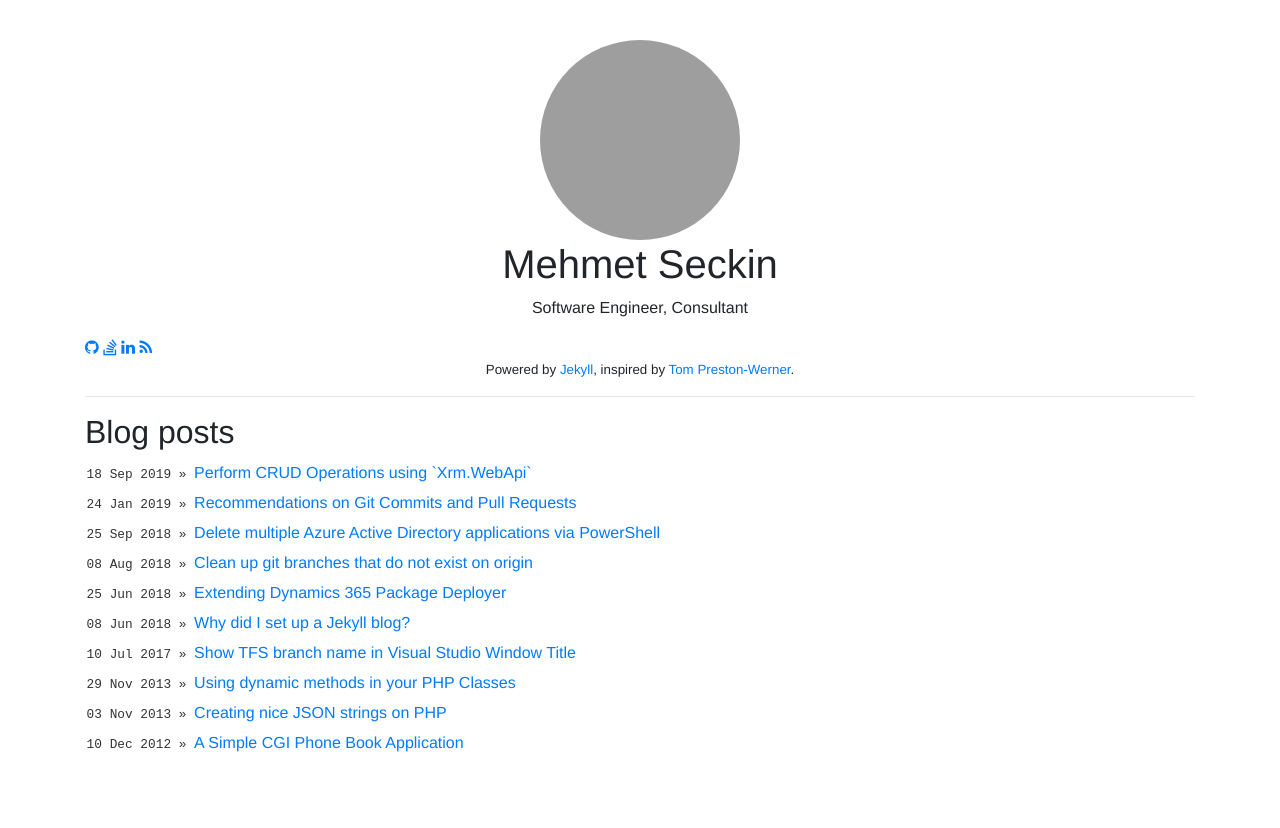
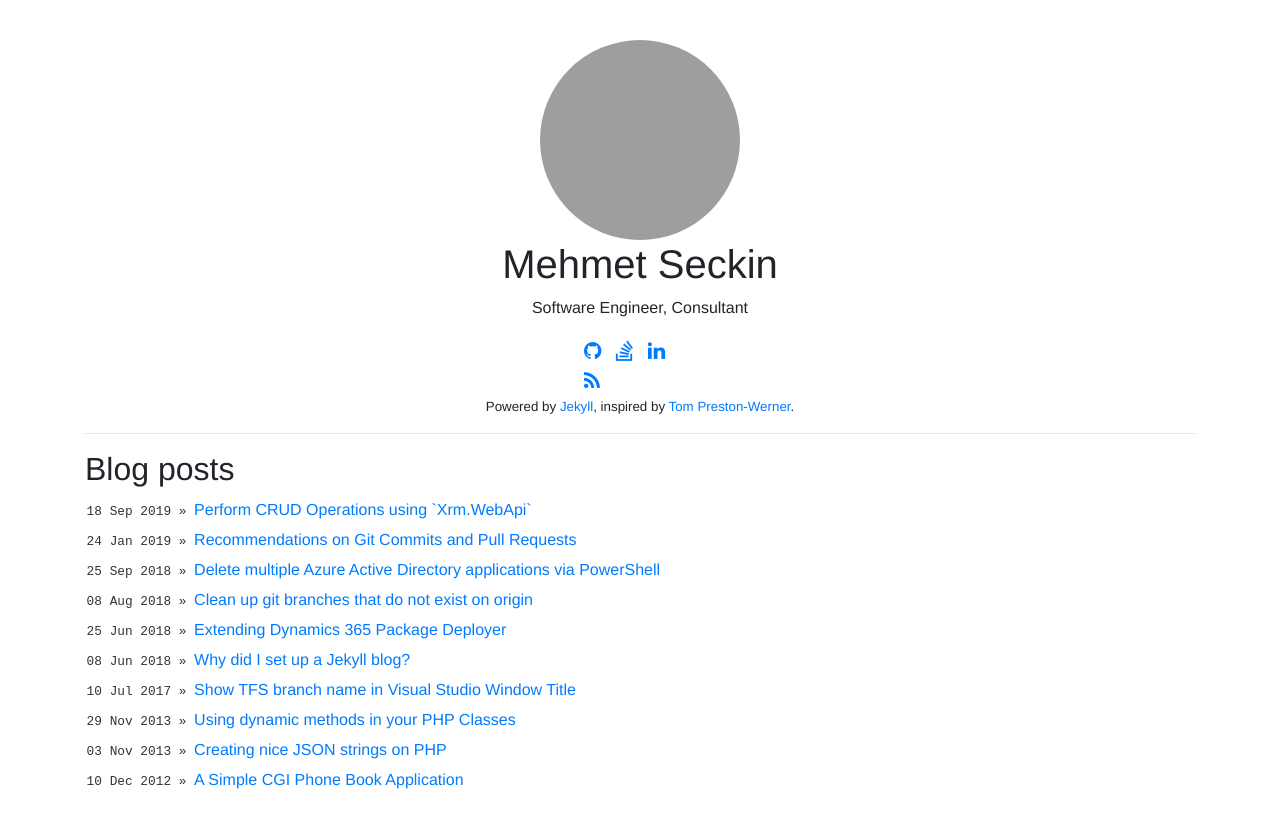
Before and after one commit to mehmetseckin/mehmetseckin.github.io, a Jekyll site: the page built from index.html, in a window 1280 px wide. Shown: the top 828 px of the page. Built offline with Jekyll 4.4.1, drawn with Linux system fonts in a browser that asks for light colours; grey boxes are pictures that could not be loaded.

Commit message:
Update links.html

```diff
--- a/_includes/links.html
+++ b/_includes/links.html
@@ -1,5 +1,7 @@
+<div class="links">
   <a href="https://github.com/mehmetseckin"><i class="fa fa-github" title="Mehmet Seckin's GitHub Profile" aria-hidden="true"></i></a>
   <a href="https://stackoverflow.com/story/mehmetseckin"><i class="fa fa-stack-overflow" title="Mehmet Seckin's StackOverflow developer story" aria-hidden="true"></i></a>
   <a href="https://linkedin.com/in/mehmet-seckin"><i class="fa fa-linkedin" title="Mehmet Seckin's LinkedIn Profile" aria-hidden="true"></i></a>
   <a href="https://dev.to/mehmetseckin">  <i class="fab fa-dev" title="Mehmet Seckin's DEV Profile" aria-hidden="true"></i></a>
   <a href="/atom.xml"><i class="fa fa-rss" title="Mehmet Seckin's atom feed" aria-hidden="true"></i></a>
+</div>
```
